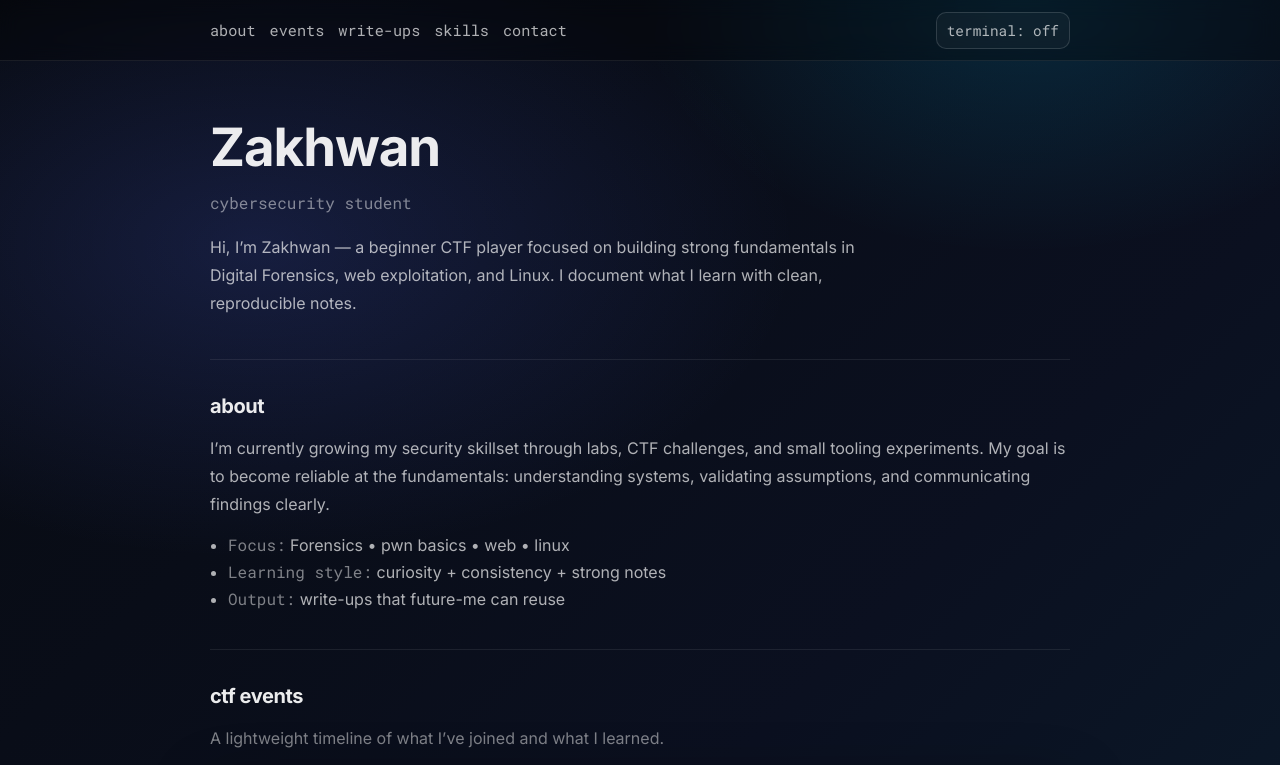
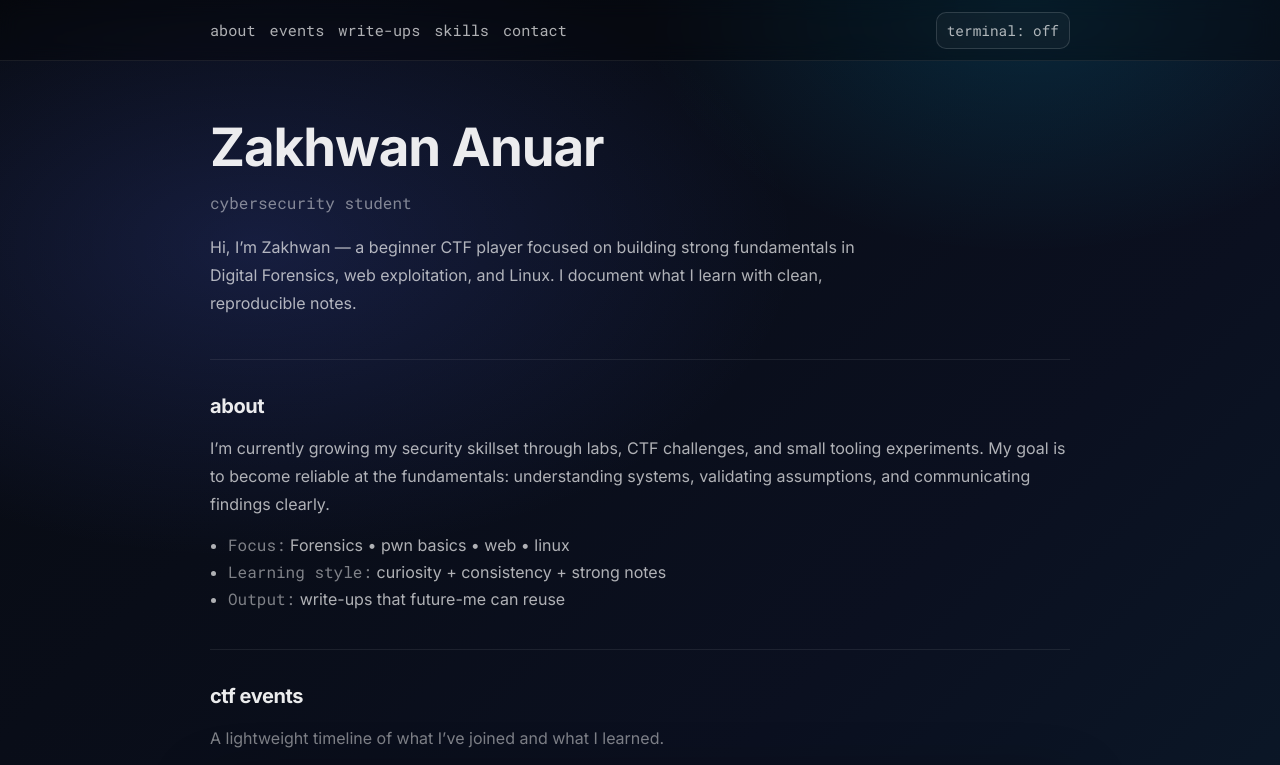
Before and after one commit to ZakhwanAnuar/zakhwananuar.github.io, a plain HTML site: page index.html in a window 1280 px wide. Shown: the top 765 px of the page. Drawn offline with Linux system fonts and the light colour scheme.

Commit message:
Update title in hero section to full name

```diff
--- a/index.html
+++ b/index.html
@@ -34,7 +34,7 @@
   <main class="container">
     <!-- HERO -->
     <section class="hero" id="top">
-      <h1 class="title">Zakhwan</h1>
+      <h1 class="title">Zakhwan Anuar</h1>
       <p class="subtitle mono">cybersecurity student</p>
       <p class="intro">
         Hi, I’m Zakhwan — a beginner CTF player focused on building strong fundamentals in
```
